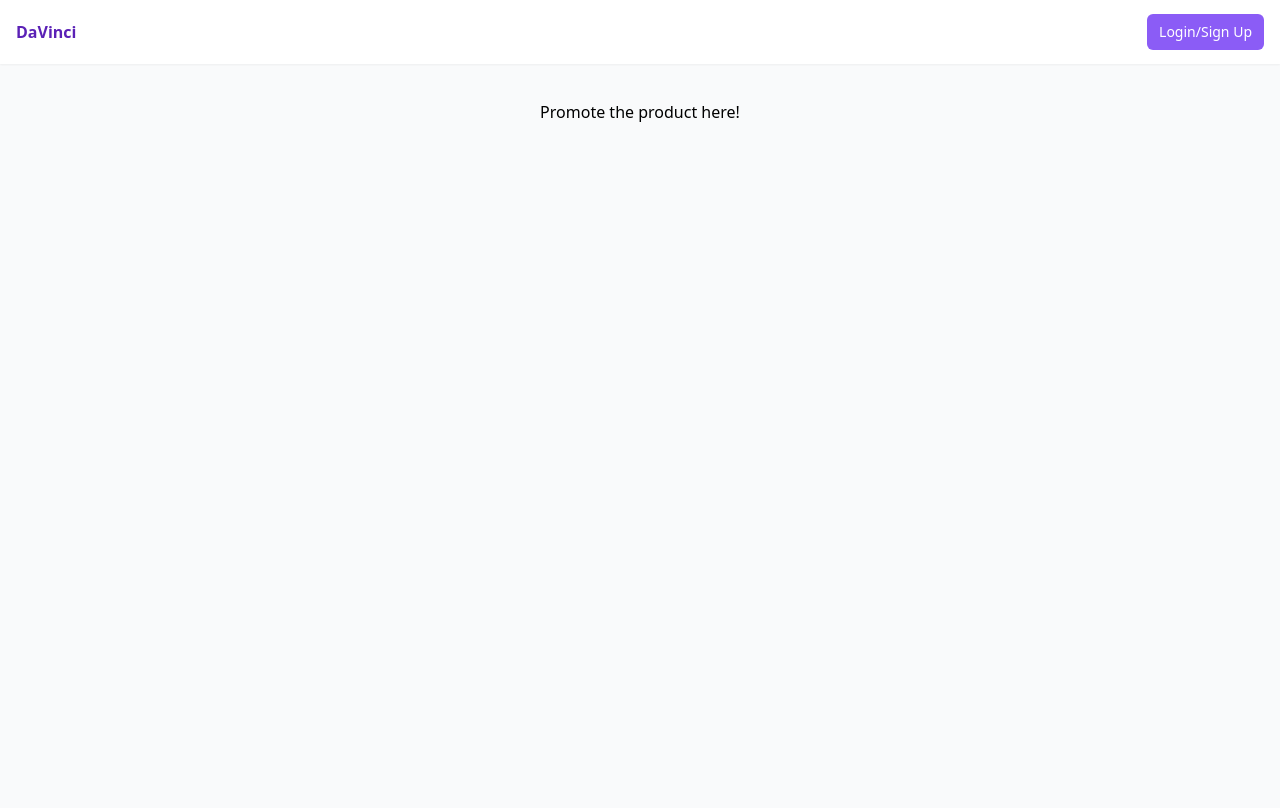
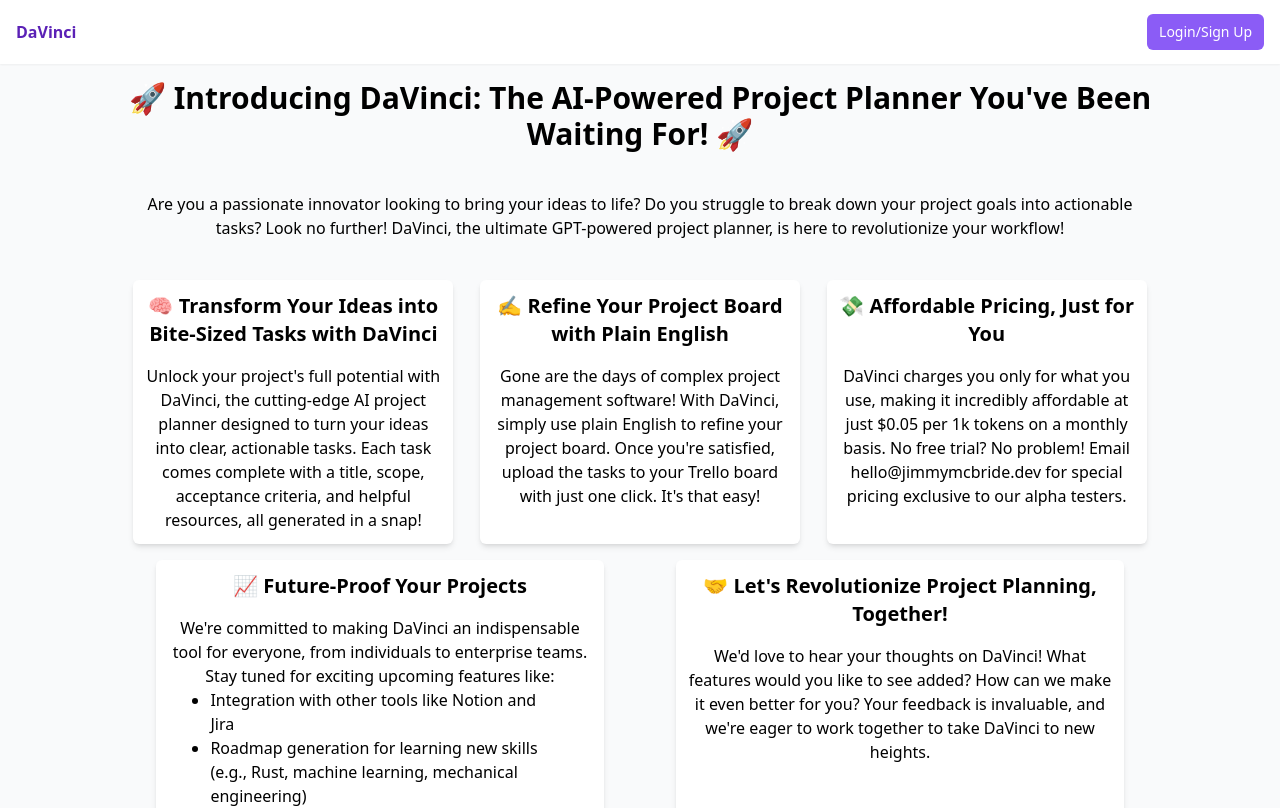
Before and after one commit to JimmyMcBride/davinci, a Nuxt app: page / in a window 1280 px wide. Shown: the top 808 px of the page. Built offline with nearby package versions, Linux system fonts and the light colour scheme.

Commit message:
added landing page content

```diff
--- a/assets/css/tailwind.css
+++ b/assets/css/tailwind.css
@@ -12,19 +12,19 @@ body {
 
 @layer components {
     .btn {
-        @apply bg-violet-500 text-white px-3 py-2 rounded-md text-sm text-white;
+        @apply bg-violet-500 text-white px-3 py-2 rounded-md text-sm;
     }
 
     .green-btn {
-        @apply bg-green-600 text-white px-3 py-2 rounded-md text-sm text-white;
+        @apply bg-green-600 text-white px-3 py-2 rounded-md text-sm;
     }
 
     .blue-btn {
-        @apply bg-blue-600 text-white px-3 py-2 rounded-md text-sm text-white;
+        @apply bg-blue-600 text-white px-3 py-2 rounded-md text-sm;
     }
 
     .card {
-        @apply p-3 rounded-md bg-white shadow-md h-full;
+        @apply p-3 rounded-md bg-white shadow-md h-auto;
     }
 
     .input {
@@ -34,4 +34,16 @@ body {
     .rounded-outline {
         @apply rounded-md bg-white shadow-lg ring-1 ring-black ring-opacity-5 focus:outline-none;
     }
+
+    .head-1 {
+        @apply text-3xl font-bold
+    }
+
+    .head-2 {
+        @apply text-2xl font-bold
+    }
+
+    .head-3 {
+        @apply text-xl font-bold mb-4
+    }
 }
--- /dev/null
+++ b/components/LandingPage.vue
@@ -0,0 +1,64 @@
+<template>
+  <div class="flex justify-center">
+    <div class="max-w-[80%] text-center">
+      <h1 class="head-1 mb-10">🚀 Introducing DaVinci: The AI-Powered Project Planner You've Been Waiting For! 🚀</h1>
+      <p>
+        Are you a passionate innovator looking to bring your ideas to life? Do you struggle to break down your project
+        goals into actionable tasks? Look no further! DaVinci, the ultimate GPT-powered project planner, is here to
+        revolutionize your workflow!
+      </p>
+
+      <div class="flex justify-around flex-wrap gap-4 my-10 align-start">
+        <div class="card max-w-xs">
+          <h2 class="head-3">🧠 Transform Your Ideas into Bite-Sized Tasks with DaVinci</h2>
+          <p>
+            Unlock your project's full potential with DaVinci, the cutting-edge AI project planner designed to turn your
+            ideas into clear, actionable tasks. Each task comes complete with a title, scope, acceptance criteria, and
+            helpful resources, all generated in a snap!
+          </p>
+        </div>
+        <div class="card max-w-xs">
+          <h2 class="head-3">✍️ Refine Your Project Board with Plain English</h2>
+          <p>
+            Gone are the days of complex project management software! With DaVinci, simply use plain English to refine
+            your project board. Once you're satisfied, upload the tasks to your Trello board with just one click. It's
+            that easy!
+          </p>
+        </div>
+        <div class="card max-w-xs">
+          <h2 class="head-3">💸 Affordable Pricing, Just for You</h2>
+          <p>
+            DaVinci charges you only for what you use, making it incredibly affordable at just $0.05 per 1k tokens on a
+            monthly basis. No free trial? No problem! Email hello@jimmymcbride.dev for special pricing exclusive to our
+            alpha testers.
+          </p>
+        </div>
+        <div class="card flex flex-col items-center max-w-md">
+          <h2 class="head-3">📈 Future-Proof Your Projects</h2>
+          <p>
+            We're committed to making DaVinci an indispensable tool for everyone, from individuals to enterprise teams.
+            Stay tuned for exciting upcoming features like:
+          </p>
+          <ul class="list-disc text-left max-w-[80%]">
+            <li>Integration with other tools like Notion and Jira</li>
+            <li>Roadmap generation for learning new skills (e.g., Rust, machine learning, mechanical engineering)</li>
+            <li>Agile features and automation to streamline your workflow</li>
+          </ul>
+        </div>
+        <div class="card max-w-md">
+          <h2 class="head-3">🤝 Let's Revolutionize Project Planning, Together!</h2>
+          <p>
+            We'd love to hear your thoughts on DaVinci! What features would you like to see added? How can we make it
+            even better for you? Your feedback is invaluable, and we're eager to work together to take DaVinci to new
+            heights.
+          </p>
+        </div>
+      </div>
+
+      <h3 class="head-2 my-10">
+        🎉 Ready to start your project planning revolution? Join us now and experience the power of DaVinci! 🎉
+      </h3>
+    </div>
+  </div>
+</template>
+<script setup lang="ts"></script>
--- a/composables/useCurrentUser.ts
+++ b/composables/useCurrentUser.ts
@@ -37,13 +37,11 @@ export const useCurrentUser = () => {
   onMounted(() => {
     const { auth } = useFirebase()
     const unsubscribe = onAuthStateChanged(auth, async (user) => {
-      // if (auth) {
       authState.value = {
         currentUser: await getCurrentUser(user?.uid),
         isAuthLoading: false,
         isUserSignedIn: !!user,
       }
-      // }
     })
     onUnmounted(unsubscribe)
   })
--- a/package.json
+++ b/package.json
@@ -5,7 +5,8 @@
     "dev": "nuxt dev",
     "generate": "nuxt generate",
     "preview": "nuxt preview",
-    "postinstall": "nuxt prepare"
+    "postinstall": "nuxt prepare",
+    "stripe:listen": "stripe listen --forward-to http://localhost:3000/api/stripe/webhook"
   },
   "devDependencies": {
     "@nuxtjs/tailwindcss": "^6.4.1",
--- a/pages/index.vue
+++ b/pages/index.vue
@@ -4,7 +4,7 @@
       <ArrowPathIcon class="animate-spin h-16 w-16 text-violet-500" />
     </div>
     <div v-else-if="!currentUser">
-      <p>Promote the product here!</p>
+      <LandingPage />
     </div>
     <div v-else>
       <div
@@ -45,8 +45,9 @@ import { redirectToConnectTrello } from "~/helpers/redirectToConnectTrello"
 import { redirectToStripeCheckout } from "~/helpers/redirectToStripeCheckout"
 import { redirectToStripePortal } from "~/helpers/redirectToStripePortal"
 import { ArrowPathIcon } from "@heroicons/vue/24/solid"
+import LandingPage from "~/components/LandingPage.vue"
 
-const { isUserSignedIn, currentUser, isAuthLoading } = useCurrentUser()
+const { currentUser, isAuthLoading } = useCurrentUser()
 
 definePageMeta({
   title: "Home",
```
